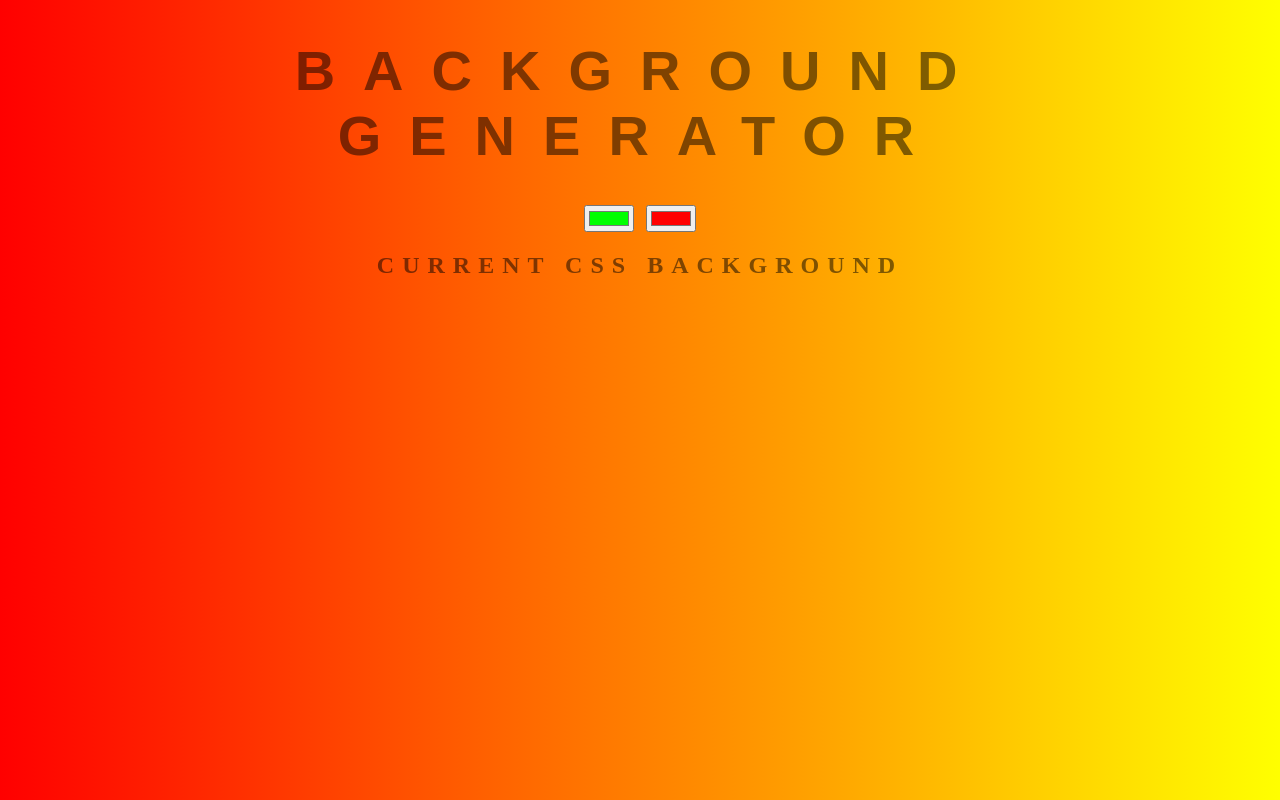
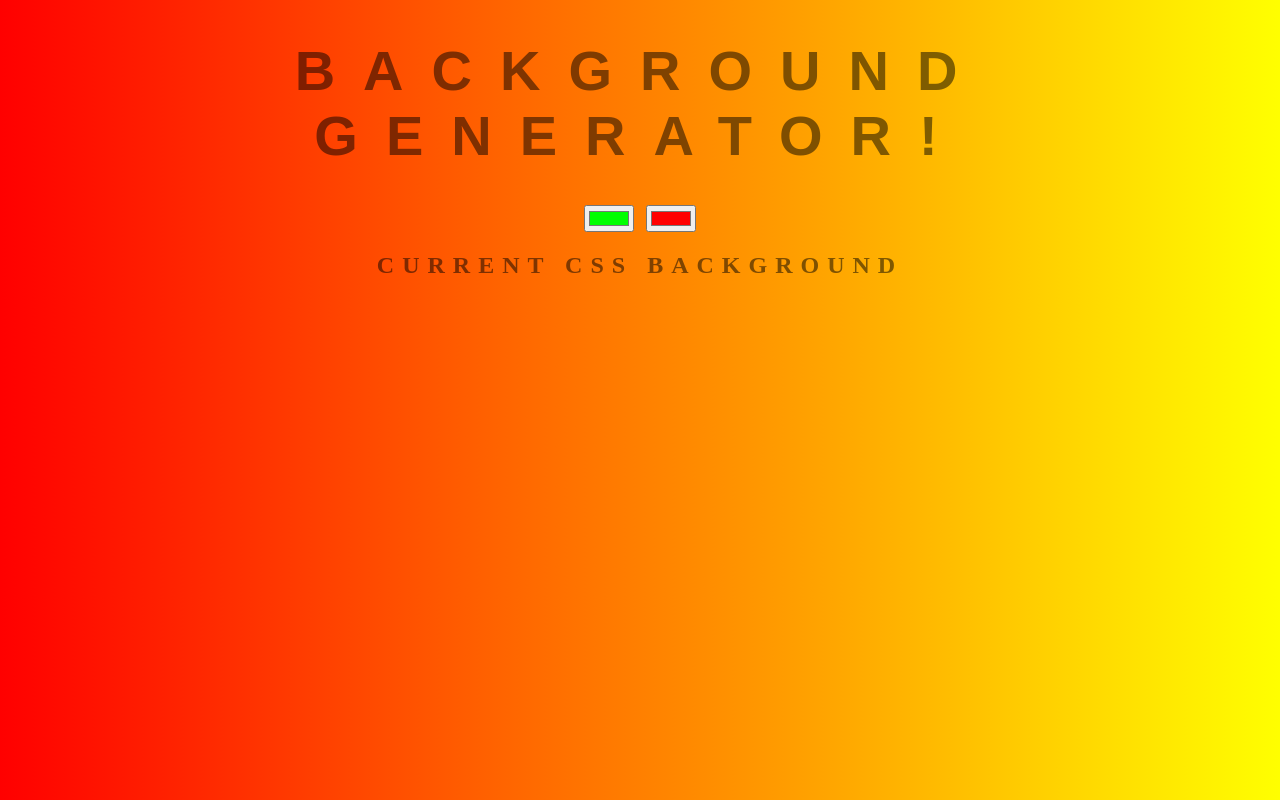
Before and after one commit to ZakyAly/background-generator2, a plain HTML site: page index.html in a window 1280 px wide. Drawn offline with Linux system fonts and the light colour scheme.

Commit message:
adding git status clear clear

```diff
--- a/index.html
+++ b/index.html
@@ -5,7 +5,7 @@
     <link rel="stylesheet" type="text/css" href="style.css" />
   </head>
   <body id="gradient">
-    <h1>Background GENERATOR</h1>
+    <h1>Background GENERATOR!</h1>
     <input class="color1" type="color" name="color1" value="#00ff00" />
     <input class="color2" type="color" name="color2" value="#ff0000" />
     <h2>Current CSS Background</h2>
```
